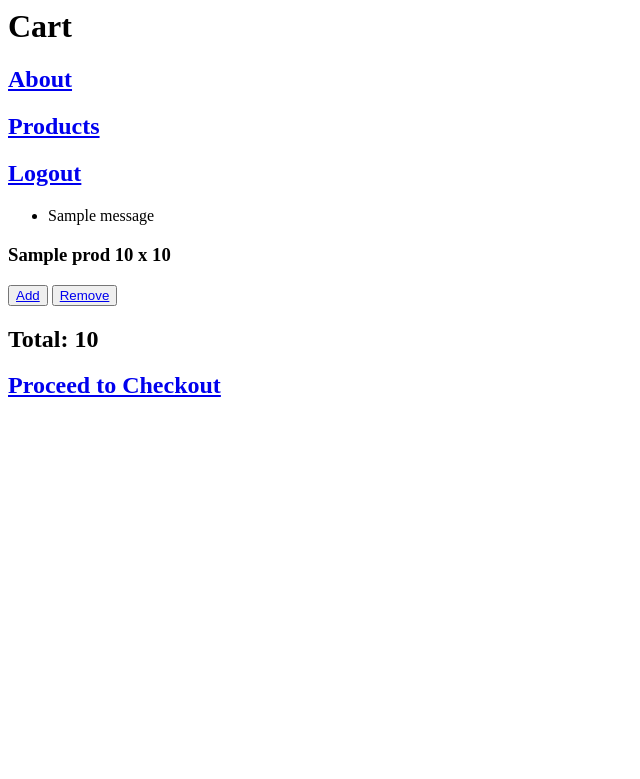
After one commit to KiSukLee/coweb, a Django app: template djcoweb/estore/templates/estore/cart.html in a window 1280 px wide. The commit adds this page. Shown: the top 779 px of the page, without its empty margins (0-640 px from the left). Run offline with Django 5.2, Linux system fonts and the light colour scheme; the template is opened without the code that fills it: most values are stand-ins (such as "Sample title", 1, 10 or a date in 2020); one stand-in notice (Sample message) is shown; parts of the project's set-up code (start-up, migrations or seed data) failed here and were passed over.

Commit message:
12.26.23 added functioning cart page and made additional changes to existing features

```diff
--- /dev/null
+++ b/djcoweb/estore/templates/estore/cart.html
@@ -0,0 +1,24 @@
+<html>
+<body>
+    <h1>Cart</h1>
+    <nav>
+        <h2><a href="/estore/about">About</a></h2>
+        <h2><a href="/estore/products">Products</a></h2>
+        <h2><a href="/logout">Logout</a></h2>
+    </nav>
+    {% if messages %}
+        <ul class="messages">
+        {% for message in messages %}
+            <li {% if message.tags %} class="{{message.tags}}"{% endif %}>{{message}}</li>
+        {% endfor %}
+        </ul>
+    {% endif %}
+    {% for prod in prods %}
+        <h3>{{prod.name}} {{prod.price}} x {{prod.quantity}}</h3>
+        <button><a href= "cart/add/{{prod.prod_id}}">Add</a></button>
+        <button><a href="cart/remove/{{prod.prod_id}}">Remove</a></button>
+    {% endfor %}
+    <h2>Total: {{total}}</h2>
+    <h2><a href="/estore/checkout">Proceed to Checkout</a></h2>
+</body>
+</html>
--- a/djcoweb/estore/templates/estore/inventory.html
+++ b/djcoweb/estore/templates/estore/inventory.html
@@ -10,7 +10,6 @@
 
 <nav>
     <h2><a href="/estore/about">About</a></h2>
-    <h2><a href="/estore/products">Products</a></h2>
     <h2><a href="/estore/cart">Cart</a></h2>
     <h2><a href="/logout">Logout</a></h3></h2>
 </nav>
@@ -20,6 +19,6 @@
     <h3>Description: {{product.description}}</h3>
     <h3>Price: {{product.price}}</h3>
     <h3>Quantity: {{product.quantity}}</h3>
-    <button><a href= "add/{{product.id}}">Add</a></button>
-    <button><a href="remove/{{product.id}} "  {{product.id}}  "remove %}">Remove</a></button>
+    <button><a href= "products/add/{{product.id}}">Add</a></button>
+    <button><a href="products/remove/{{product.id}}">Remove</a></button>
 {% endfor %}
--- a/djcoweb/estore/urls.py
+++ b/djcoweb/estore/urls.py
@@ -6,6 +6,7 @@ app_name = "estore"
 urlpatterns = [
     path("about", views.about),
     path("products", views.products),
-    path("<str:action>/<int:product_id>", views.modify_cart),
-    path("cart", views.cart)
+    path("<str:method>/<str:action>/<int:product_id>", views.modify_cart),
+    path("cart", views.cart),
+    path("checkout", views.checkout)
 ]
```
Also changed, not shown: djcoweb/estore/views.py (+27 -9 lines), djcoweb/db.sqlite3.
